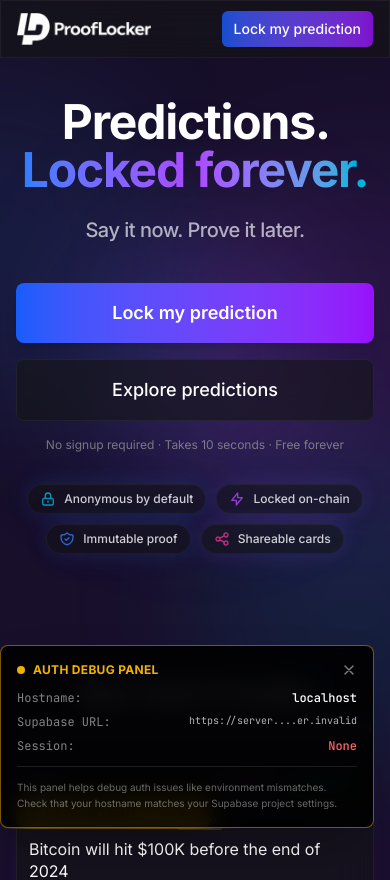
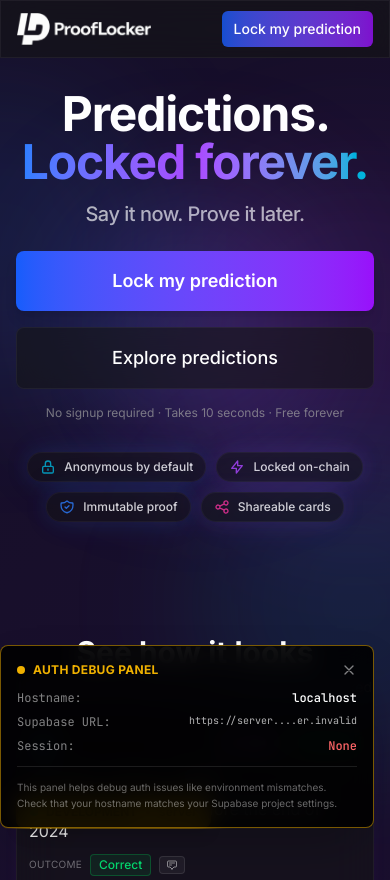
Before and after one commit to Boomchakalala/prooflocker, a Next.js app: page / in a window 390 px wide. Shown: the top 880 px of the page. Built offline with nearby package versions, Linux system fonts and the light colour scheme; no server answers.

Commit message:
Sandbox autosave

```diff
--- a/src/components/LandingHero.tsx
+++ b/src/components/LandingHero.tsx
@@ -2,10 +2,10 @@ import Link from "next/link";
 
 export default function LandingHero() {
   return (
-    <div className="relative z-10 text-center py-10 sm:py-16 md:py-20 px-4">
+    <div className="relative z-10 text-center py-8 sm:py-12 md:py-20 px-4">
       <div className="max-w-4xl mx-auto">
         {/* Main headline */}
-        <h1 className="text-5xl md:text-7xl font-bold text-white mb-6 tracking-tight">
+        <h1 className="text-5xl md:text-7xl font-bold text-white mb-4 sm:mb-5 md:mb-6 tracking-tight">
           Predictions.{" "}
           <span className="bg-gradient-to-r from-blue-500 via-purple-500 to-cyan-500 bg-clip-text text-transparent">
             Locked forever.
@@ -13,7 +13,7 @@ export default function LandingHero() {
         </h1>
 
         {/* Subheading */}
-        <div className="mx-auto max-w-fit mb-10">
+        <div className="mx-auto max-w-fit mb-6 sm:mb-8 md:mb-10">
           <p className="text-xl sm:text-2xl md:text-3xl text-neutral-300 leading-tight tracking-tight font-medium opacity-85 whitespace-nowrap">
             Say it now. Prove it later.
           </p>
```
